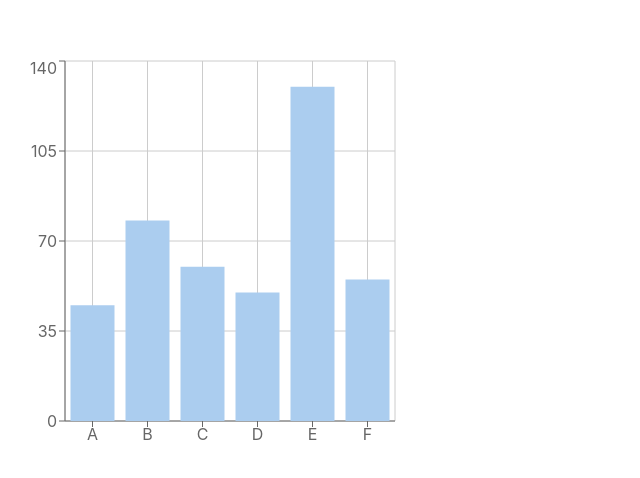
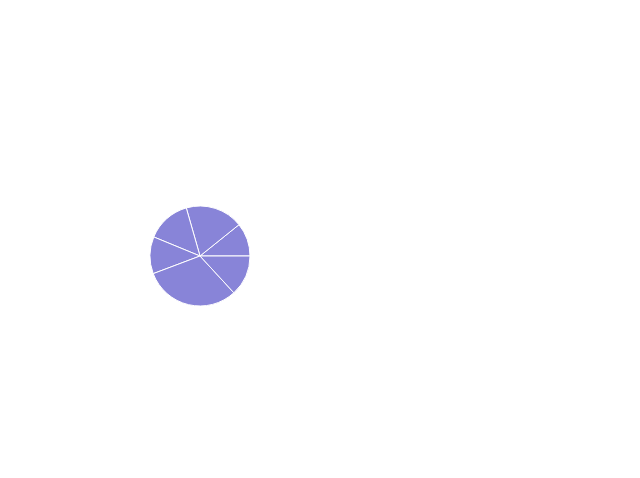
Before and after one commit to sandeepgujjeti/cloud-cost-explorer, a React (Vite) app: page / in a window 1280 px wide. Shown: the part 144-622 px from the top of the page, without its empty margins (0-640 px from the left). Built offline with nearby package versions, Linux system fonts and the light colour scheme.

Commit message:
BarChat is Converted to Piechart

```diff
--- a/src/Chart.jsx
+++ b/src/Chart.jsx
@@ -1,4 +1,4 @@
-import { Bar, BarChart, CartesianGrid, Tooltip, XAxis, YAxis } from "recharts";
+import { Bar, BarChart, CartesianGrid, PieChart, Tooltip, XAxis, YAxis ,Pie} from "recharts";
 
 export default function Chart() {
     const data = [
@@ -10,15 +10,14 @@ export default function Chart() {
         { "id": "F", "value": 55 }
     ]
 
+    const a=[23,34,56,76];
     return (
         <>
-            <BarChart width={400} height={400} data={data}>
-                <CartesianGrid />
-                <XAxis dataKey="id" />
-                <YAxis />
+            <PieChart width={400} height={400} >
+
                 <Tooltip />
-                <Bar dataKey="value" fill="#abcdef"/>
-            </BarChart>
+                <Pie  data={data} dataKey       ="value" nameKey="name" cx="50%" cy="50%" outerRadius={50} fill="#8884d8"/>
+            </PieChart>
         </>
     )
 }
```
